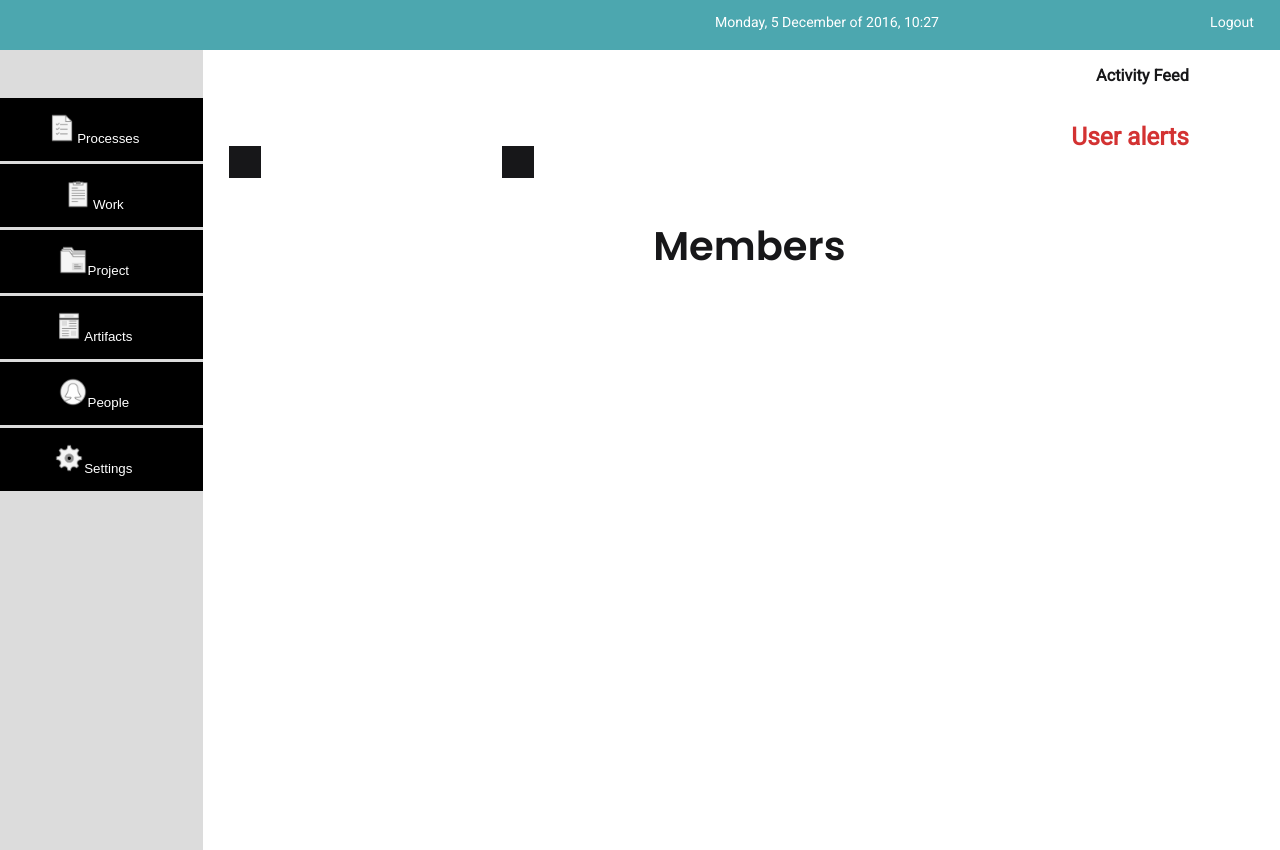
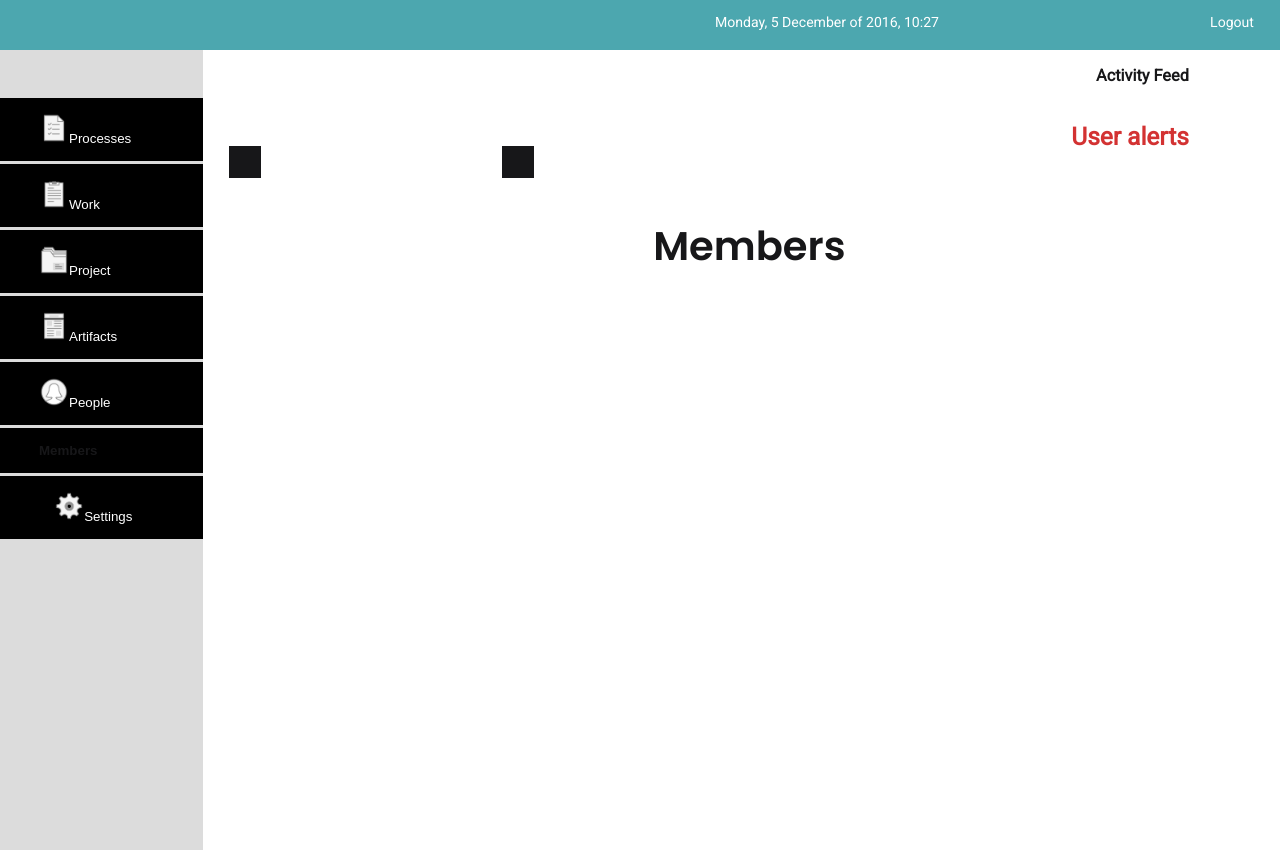
Before and after one commit to afvc/ES, a Flask app: template app/templates/members.html in a window 1280 px wide. Run offline with Flask 2, Linux system fonts and the light colour scheme; the template is opened without the code that fills it, so the values that code supplies are empty; style sheets or scripts are compiled from the project's sources.

Commit message:
members inside people & <a> inside all

```diff
--- a/app/static/assets/css/style.css
+++ b/app/static/assets/css/style.css
@@ -498,10 +498,12 @@ body {
     background: black;
     color: white;
     transition: all 0.2s ease-in-out;
-    text-align: center;
+    text-align: left;
+    padding-left: 55px;
     cursor: pointer;
     position: relative;
     display: inline-block;
+    vertical-align:top;
 }
 
 
--- a/app/static/assets/js/barras.js
+++ b/app/static/assets/js/barras.js
@@ -122,24 +122,3 @@ $(".openart").click(function () {
 
     $(".viewart").toggle();
 });
-
-
-//———————————————————— Members ————————————
-
-$(".viewppl").css("display", "none");
-
-$(".viewppl").css("background-color", "transparent");
-$(".viewppl").css('color', 'black');
-$(".viewppl").css("font-size", "10pt");
-$(".viewppl").css("font-weight", "semibold");
-
-
-$(".openppl").click(function () {
-    $(".viewpro").css("display", "none");
-    $(".viewwork").css("display", "none");
-    $(".viewproj").css("display", "none");
-    $(".viewart").css("display", "none");
-
-    console.log("anda cao");
-    $(".viewppl").toggle();
-});
--- a/app/templates/members.html
+++ b/app/templates/members.html
@@ -73,7 +73,6 @@ NAV_TOPO
 
 
 
-
     <!--------------------------------------
   SECÇÃO_ESQUERDA
 -------------------------------------->
@@ -89,15 +88,15 @@ NAV_TOPO
 
                 <!-- ————————— Botoes secundários —————————-->
 
-                <button class="drop-click-btn margin-bottom-small btn-default viewpro">Risks</button>
+                <button class="drop-click-btn margin-bottom-small btn-default viewpro"><a id="#" href="#">Risks</a></button>
 
-                <button class="drop-click-btn margin-bottom-small btn-default viewpro">Roles</button>
+                <button class="drop-click-btn margin-bottom-small btn-default viewpro"><a id="#" href="#">Roles</a></button>
 
-                <button class="drop-click-btn margin-bottom-small btn-default viewpro">Tasks</button>
+                <button class="drop-click-btn margin-bottom-small btn-default viewpro"><a id="#" href="#">Tasks</a></button>
 
-                <button class="drop-click-btn margin-bottom-small btn-default viewpro">ScoreCard</button>
+                <button class="drop-click-btn margin-bottom-small btn-default viewpro"><a id="#" href="#">ScoreCard</a></button>
 
-                <button class="drop-click-btn margin-bottom-small btn-default viewpro">Process</button>
+                <button class="drop-click-btn margin-bottom-small btn-default viewpro"><a id="#" href="#">Process</a></button>
 
 
 
@@ -109,13 +108,13 @@ NAV_TOPO
 
                 <!-- ————————— Botoes secundários —————————-->
 
-                <button class="drop-click-btn margin-bottom-small btn-default viewwork">Manage Tasks</button>
+                <button class="drop-click-btn margin-bottom-small btn-default viewwork"><a id="#" href="#">Manage Tasks</a></button>
 
-                <button class="drop-click-btn margin-bottom-small btn-default viewwork">Sprint Work</button>
+                <button class="drop-click-btn margin-bottom-small btn-default viewwork"><a id="#" href="#">Sprint Works</a></button>
 
-                <button class="drop-click-btn margin-bottom-small btn-default viewwork">Burn-Down Chart</button>
+                <button class="drop-click-btn margin-bottom-small btn-default viewwork"><a id="#" href="#">Burn-Down Chart</a></button>
 
-                <button class="drop-click-btn margin-bottom-small btn-default viewwork">Manage Sprints</button>
+                <button class="drop-click-btn margin-bottom-small btn-default viewwork"><a id="#" href="#">Manage Sprints</a></button>
 
 
 
@@ -128,11 +127,11 @@ NAV_TOPO
 
                 <!-- ————————— Botoes secundários —————————-->
 
-                <button class="drop-click-btn margin-bottom-small btn-default viewproj">Commits</button>
+                <button class="drop-click-btn margin-bottom-small btn-default viewproj"><a id="#" href="#">Commits</a></button>
 
-                <button class="drop-click-btn margin-bottom-small btn-default viewproj">Contributors</button>
+                <button class="drop-click-btn margin-bottom-small btn-default viewproj"><a id="#" href="#">Contributors</a></button>
 
-                <button class="drop-click-btn margin-bottom-small btn-default viewproj">Features</button>
+                <button class="drop-click-btn margin-bottom-small btn-default viewproj"> <a id="#" href="#">Features</a></button>
 
 
                 <!--———————————————————————————————————-—————————————————————————-->
@@ -144,21 +143,20 @@ NAV_TOPO
 
                 <!-- ————————— Botoes secundários —————————-->
 
-                <button class="drop-click-btn margin-bottom-small btn-default viewart">Navigate File Tree</button>
+                <button class="drop-click-btn margin-bottom-small btn-default viewart"> <a id="#" href="#">Navigate File Tree</a> </button>
 
-                <button class="drop-click-btn margin-bottom-small btn-default viewart">Search Repository</button>
+                <button class="drop-click-btn margin-bottom-small btn-default viewart"> <a id="#" href="#">Search Repository</a> </button>
 
-                <button class="drop-click-btn margin-bottom-small btn-default viewart">Artifact Lifecycle</button>
+                <button class="drop-click-btn margin-bottom-small btn-default viewart"> <a id="#" href="#">Artifact Lifecycle</a> </button>
 
 
 
 
                 <!--———————————————————————————————————-—————————————————————————-->
 
-                <button class="drop-click-btn btn-default margin-bottom-small"><img src="{{ url_for('static', filename='assets/images/people.png') }}" class="icon">People</button>
+                <button class="drop-click-btn btn-default margin-bottom-small btn-default openppl"><img src="{{ url_for('static', filename='assets/images/people.png') }}" class="icon">People</button>
 
-                <a id="members" href="{{ url_for('views.members') }}">
-                    <button class="drop-click-btn margin-bottom-small btn-default viewart">Members</button>
+                <button class="drop-click-btn margin-bottom-small btn-default viewppl"> <a id="members" href="{{ url_for('views.members') }}"> Members </a> </button>
 
                         <script type="text/javascript">
                             var reply_click = function () {
@@ -190,6 +188,8 @@ NAV_TOPO
 
             </section>
         </div>
+
+
 
 
 
```
Also changed, not shown: app/templates/index.html (+17 -18 lines), app/templates/profile-edit.html (+17 -18 lines), app/templates/profile-inside.html (+17 -19 lines), app/hashtagRandom.db. Lines whose indentation alone changed are shown as unchanged.
